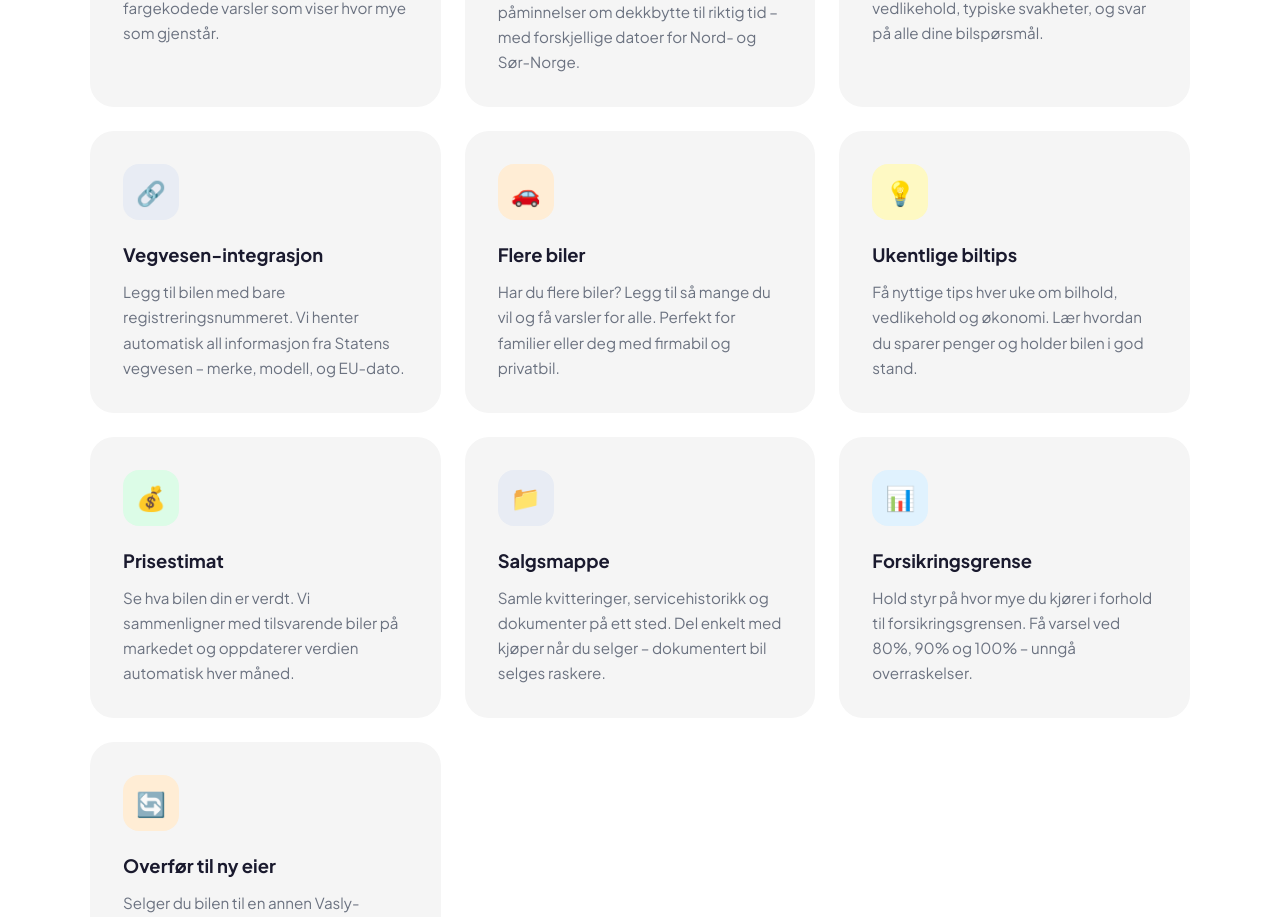
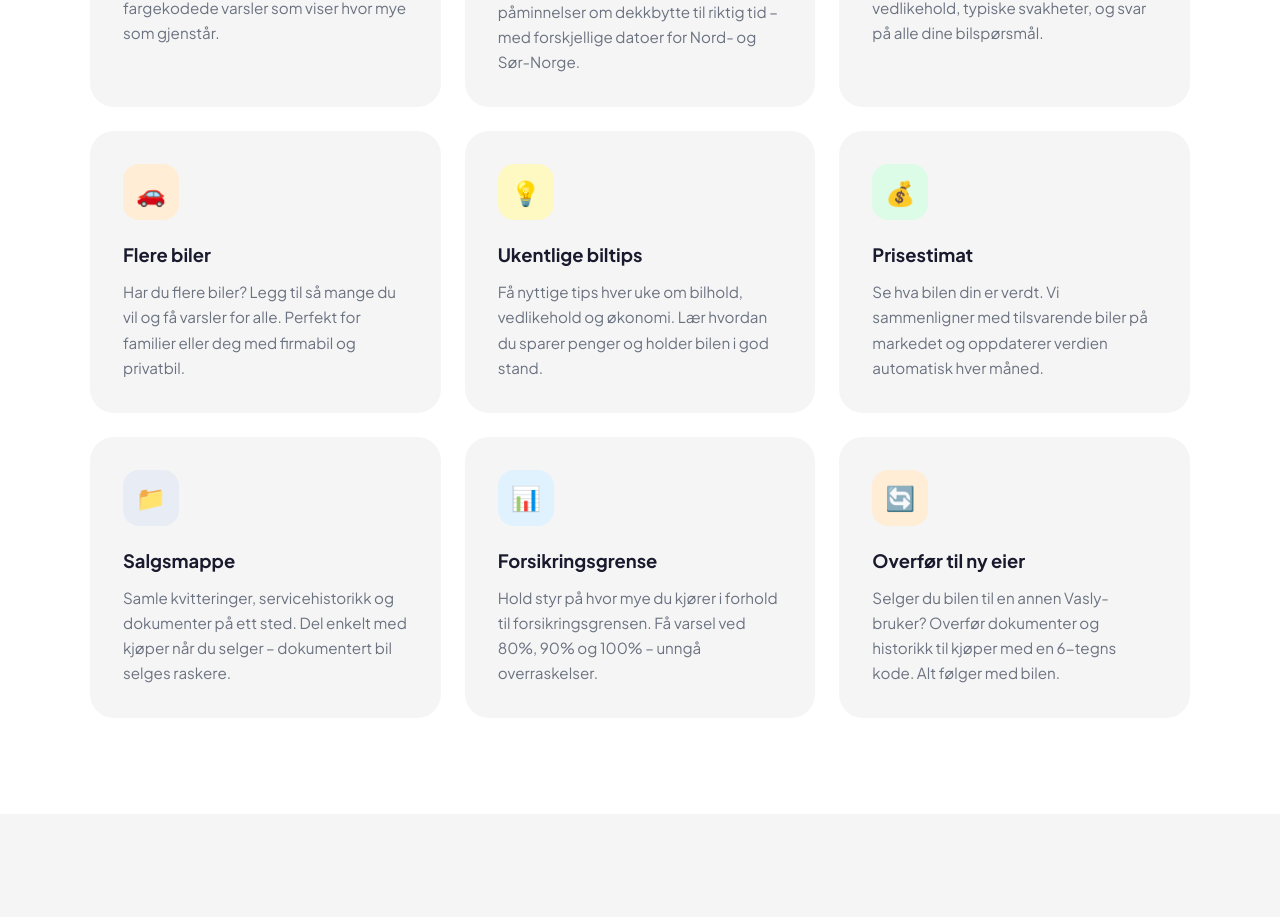
Before and after one commit to bseyhan/vasly-web, a Next.js app: page / in a window 1280 px wide. Shown: the part 2334-3251 px from the top of the page. Built offline with nearby package versions, Linux system fonts and the light colour scheme.

Commit message:
Remove Vegvesen-integrasjon feature card

```diff
--- a/src/app/om/page.tsx
+++ b/src/app/om/page.tsx
@@ -51,7 +51,7 @@ export default function OmVasly() {
             border: '1px solid rgba(0,0,0,0.05)'
           }}>
             <p style={{ color: 'var(--text-secondary)', lineHeight: 1.8, marginBottom: '1.5rem' }}>
-              Vasly ble startet i 2025 med én enkel idé: å gjøre bilhold mindre komplisert for norske bilførere.
+              Vasly ble startet i 2026 med én enkel idé: å gjøre bilhold mindre komplisert for norske bilførere.
               Etter å ha glemt EU-kontroll én gang for mange, bestemte vi oss for å lage en løsning som kunne
               hjelpe andre å unngå det samme.
             </p>
@@ -66,7 +66,7 @@ export default function OmVasly() {
         {/* Values Section */}
         <section style={{ marginBottom: '3rem' }}>
           <h2 style={{ fontSize: '1.75rem', fontWeight: 700, marginBottom: '1.5rem', color: 'var(--text-primary)' }}>
-            Verdier
+            Våre verdier
           </h2>
           <div style={{ display: 'grid', gridTemplateColumns: 'repeat(auto-fit, minmax(220px, 1fr))', gap: '1.5rem' }}>
             <div style={{
--- a/src/app/page.tsx
+++ b/src/app/page.tsx
@@ -265,14 +265,6 @@ export default function Home() {
               </p>
             </div>
             <div className="feature-card">
-              <div className="feature-icon navy">🔗</div>
-              <h3 className="feature-title">Vegvesen-integrasjon</h3>
-              <p className="feature-description">
-                Legg til bilen med bare registreringsnummeret. Vi henter automatisk all
-                informasjon fra Statens vegvesen – merke, modell, og EU-dato.
-              </p>
-            </div>
-            <div className="feature-card">
               <div className="feature-icon orange">🚗</div>
               <h3 className="feature-title">Flere biler</h3>
               <p className="feature-description">
```
